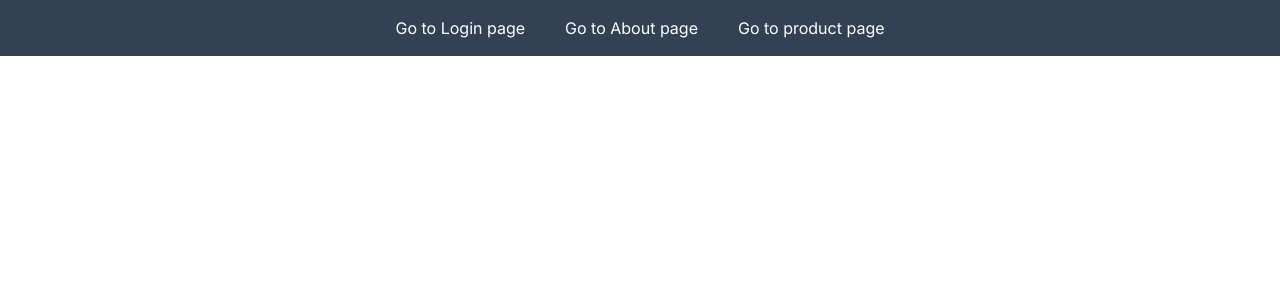
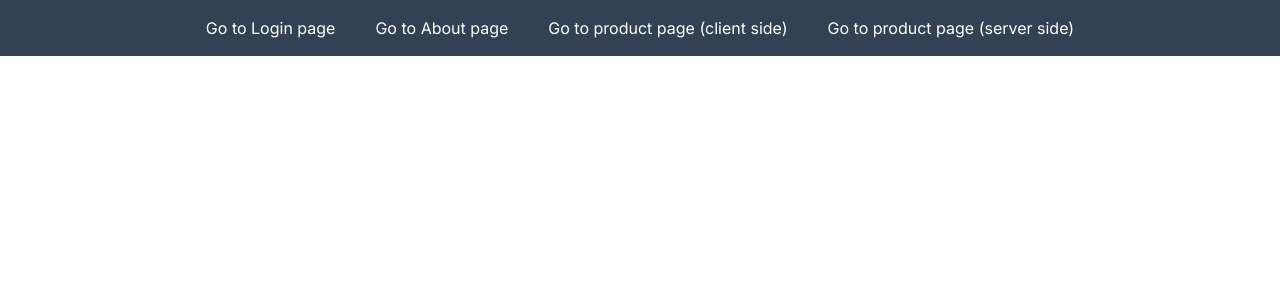
Before and after one commit to rohiturkaripangram/learnnextjs, a Next.js app: page / in a window 1280 px wide. Shown: the top 300 px of the page. Built offline with nearby package versions, Linux system fonts and the light colour scheme.

Commit message:
update serverside comp

```diff
--- a/src/app/page.js
+++ b/src/app/page.js
@@ -23,7 +23,11 @@ export default function Home() {
           </li>
           <li>
             {" "}
-            <Link href="/productlist">Go to product page</Link>
+            <Link href="/productlist">Go to product page (client side)</Link>
+          </li>
+          <li>
+            {" "}
+            <Link href="/productlistserver">Go to product page (server side)</Link>
           </li>
         </ul>
 
--- /dev/null
+++ b/src/app/productlistserver/page.js
@@ -0,0 +1,19 @@
+async function productList() {
+  let data = await fetch("https://dummyjson.com/products");
+  data = await data.json();
+  return data.products;
+}
+export default async function ProductonServerside() {
+   let products=await productList();
+   console.log(products)
+  return (
+    <div>
+      <h1>Product List</h1>
+      {
+        products.map(element=><li className="list-none">
+            <h3> <b>Name:{element.title}</b></h3>
+        </li>)
+      }
+    </div>
+  );
+}
```
